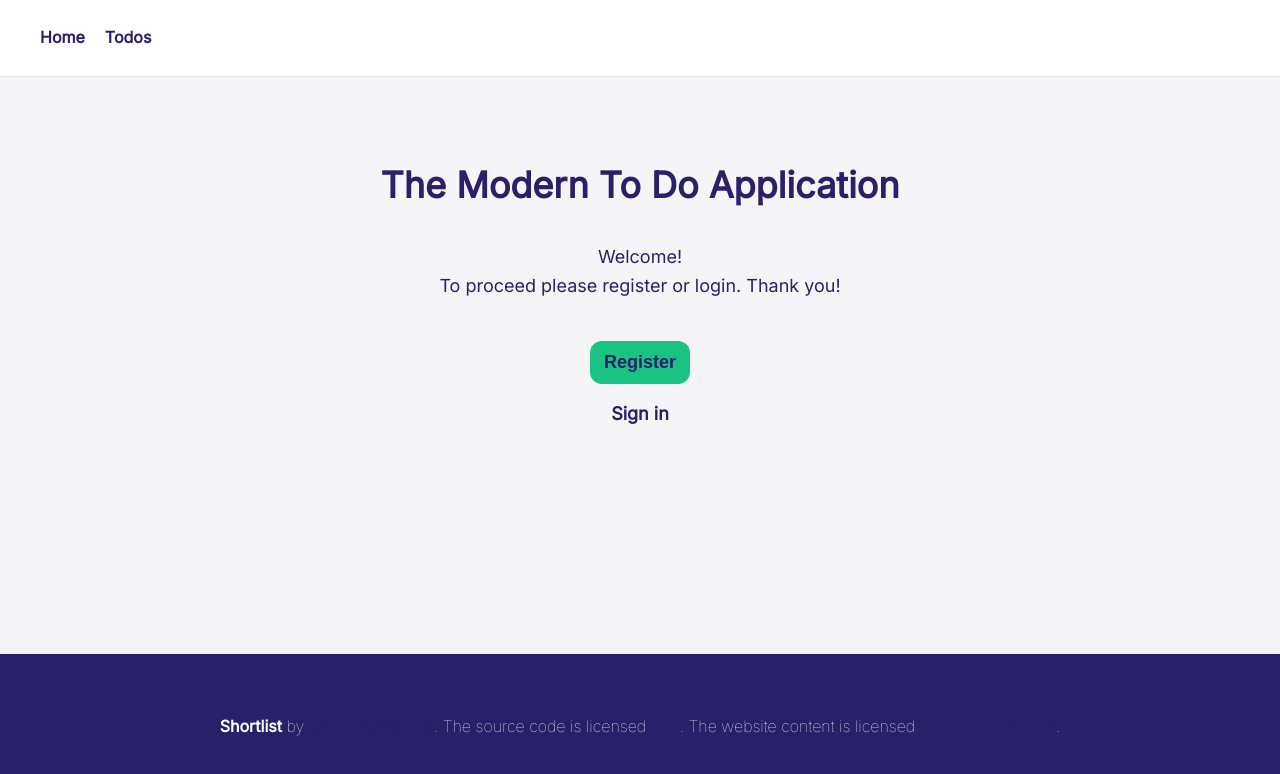
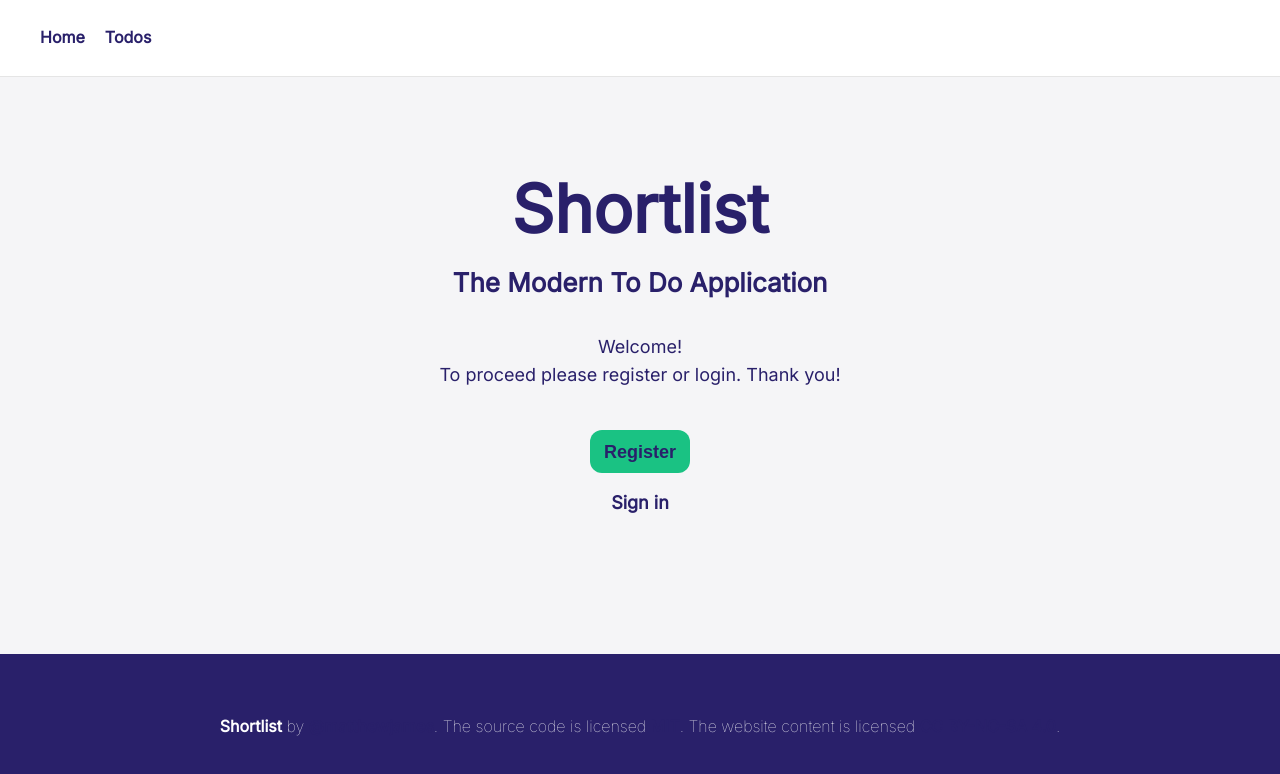
Before and after one commit to conuko/tasks-and-goals, a React (Vite) app: page / in a window 1280 px wide. Shown: the top 774 px of the page. Built offline with nearby package versions, Linux system fonts and the light colour scheme.

Commit message:
style: change size of todos; add large header

```diff
--- a/src/pages/Index.tsx
+++ b/src/pages/Index.tsx
@@ -8,7 +8,8 @@ interface IndexProps {
 const Index = (props: IndexProps) => {
   return (
     <div className="flex-column">
-      <h1 className="header-primary">The Modern To Do Application</h1>
+      <h1 className="header-large">Shortlist</h1>
+      <h2 className="header-secondary">The Modern To Do Application</h2>
       <br />
       <p>Welcome!</p>
       {props.user === "" ? (
--- a/src/styles/base/_typography.scss
+++ b/src/styles/base/_typography.scss
@@ -3,6 +3,11 @@
 body {
   font-family: "Inter", sans-serif !important;
   font-weight: 400;
+}
+
+.header-large {
+  font-size: 6.6rem;
+  font-weight: 800;
 }
 
 .header-primary {
--- a/src/styles/layout/_todo.scss
+++ b/src/styles/layout/_todo.scss
@@ -5,8 +5,8 @@
   padding: 1rem 2rem;
   font-size: 1.6rem;
   width: 100%;
-  max-width: 30rem;
-  min-width: 20rem;
+  max-width: 35rem;
+  min-width: 25rem;
   min-height: 5rem;
   display: flex;
   align-items: center;
```
